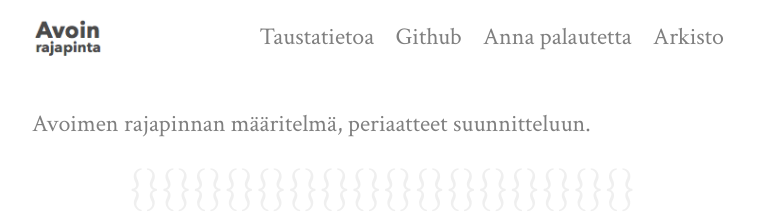
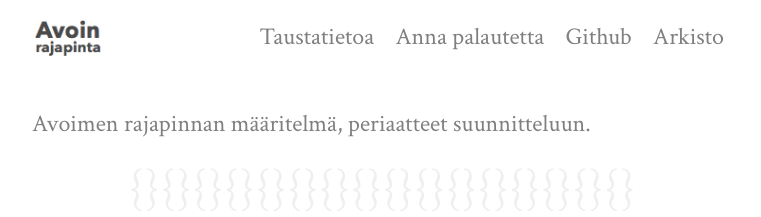
Before and after one commit to okffi/open-api-definition, a Jekyll site: the page built from index.html, in a window 1280 px wide and 900 px high. Shown: the top 217 px of the window, without its empty margins (258-1019 px from the left). Built offline with Jekyll 4.4.1, drawn with Linux system fonts in a browser that asks for light colours; nearby versions of some CDN libraries; the list of posts is cut into pages by our own code; part of the change alters nothing that is shown.

```diff
--- a/_includes/navigation.html
+++ b/_includes/navigation.html
@@ -1,6 +1,6 @@
 <nav>
   <a href="{{ site.baseurl }}/about/">Taustatietoa</a>
+  <a href="{{ site.baseurl }}/contact/">Anna palautetta</a>
   <a href="https://github.com/okffi/open-api-definition/issues">Github</a>
-  <a href="{{ site.baseurl }}/contact/">Anna palautetta</a>
   <a href="{{ site.baseurl }}/archive/">Arkisto</a>
 </nav>
```
